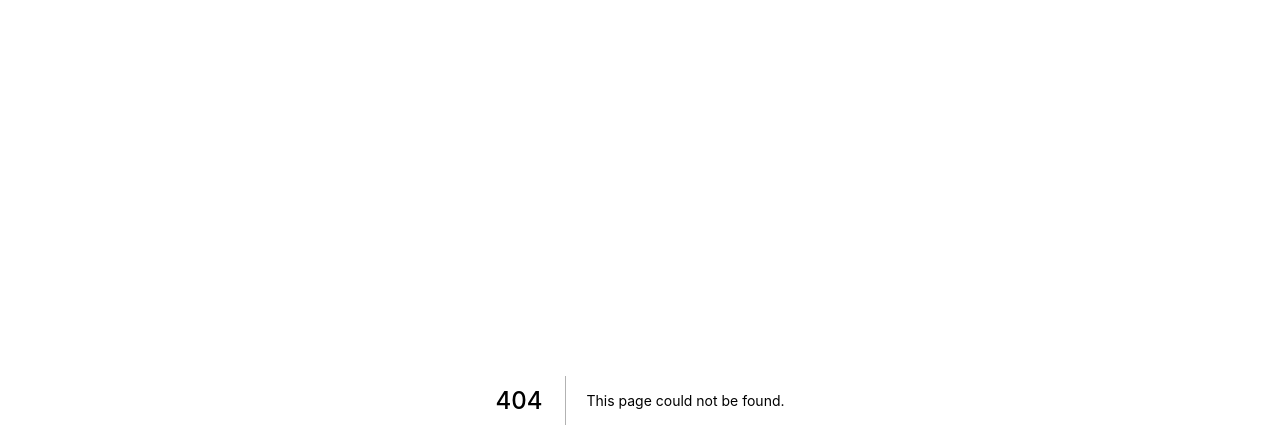
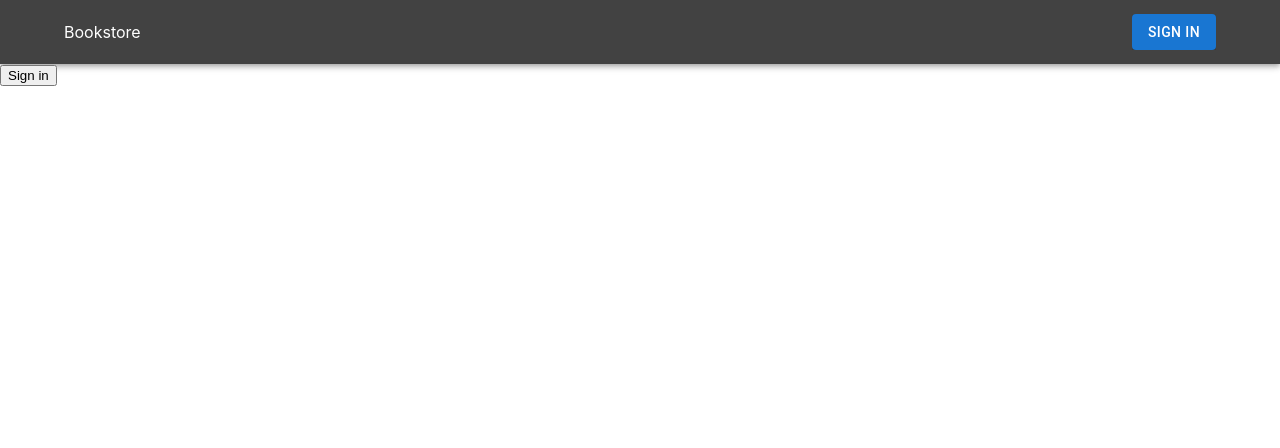
Before and after one commit to lytovka/blockchain-bookstore, a Next.js app in the folder dapp/: page /signin in a window 1280 px wide. Before the commit this address had no page. Shown: the top 448 px of the page. Built offline with nearby package versions, Linux system fonts and the light colour scheme.

Commit message:
add sigin page and route

```diff
--- /dev/null
+++ b/dapp/src/pages/signin/index.tsx
@@ -0,0 +1,43 @@
+import { useState } from "react";
+import Web3 from "web3";
+import { Typography } from "@mui/material";
+import type { NextPage } from "next";
+import Head from "next/head";
+import { Navbar } from "../../components";
+
+const Home: NextPage = () => {
+  const [account, setAccount] = useState(""); // state variable to set account.
+  // const [contactList, setContactList] = useState<Contract>();
+  // const [contacts, setContacts] = useState<any>([]);
+
+  // TODO: move Web3 logic to global-scope context
+  const handleSignIn = async () => {
+    const web3 = new Web3(Web3.givenProvider || "http://localhost:7545");
+    const accounts = await web3.eth.requestAccounts();
+    console.log({ accounts });
+    setAccount(accounts[0]);
+  };
+
+  return (
+    <div>
+      <Head>
+        <title>Blockchain Bookstore Sign in</title>
+        <link rel="icon" href="/favicon.ico" />
+      </Head>
+      <Navbar />
+      <main>
+        {account ? (
+          <>
+            <Typography variant="h1">Your account is: {account}</Typography>
+          </>
+        ) : (
+          <button onClick={handleSignIn}>Sign in</button>
+        )}
+      </main>
+
+      <footer></footer>
+    </div>
+  );
+};
+
+export default Home;
```
